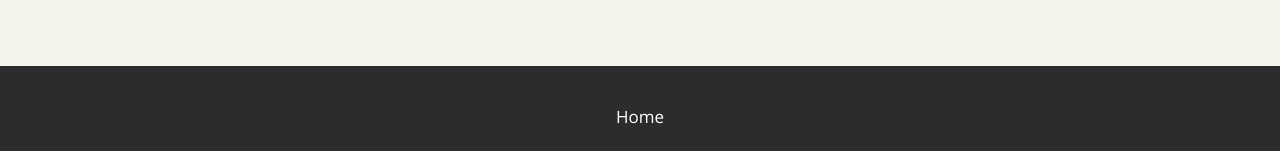
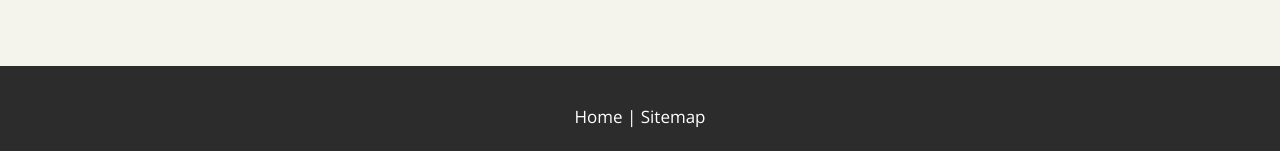
Before and after one commit to sndn/sndn.github.io, a Jekyll site: the page built from index.html, in a window 1280 px wide. Shown: the part 1005-1156 px from the top of the page. Built offline with Jekyll 4.4.1, drawn with Linux system fonts in a browser that asks for light colours.

Commit message:
Update footer.html

```diff
--- a/_includes/footer.html
+++ b/_includes/footer.html
@@ -2,7 +2,7 @@
 	<div class="container">
 			<div class="row">
 				<div class="col-md-12">
-					<a href="{{site.url}}">Home</a>
+					<a href="{{site.url}}">Home</a> | <a href="{{site.url}}/sitemap.xml">Sitemap</a>
 					<!-- <a href="">Home</a> | <a href="">WordPress Themes</a> | <a href="">Terms & Conditions</a> | <a href="">Support Policy</a> | <a href="">Privacy Policy</a> | <a href="">Contact</a>
 					<p>Copyright © 2022 Race Themes. All Rights Reserved.</p> -->
 				</div>
```
